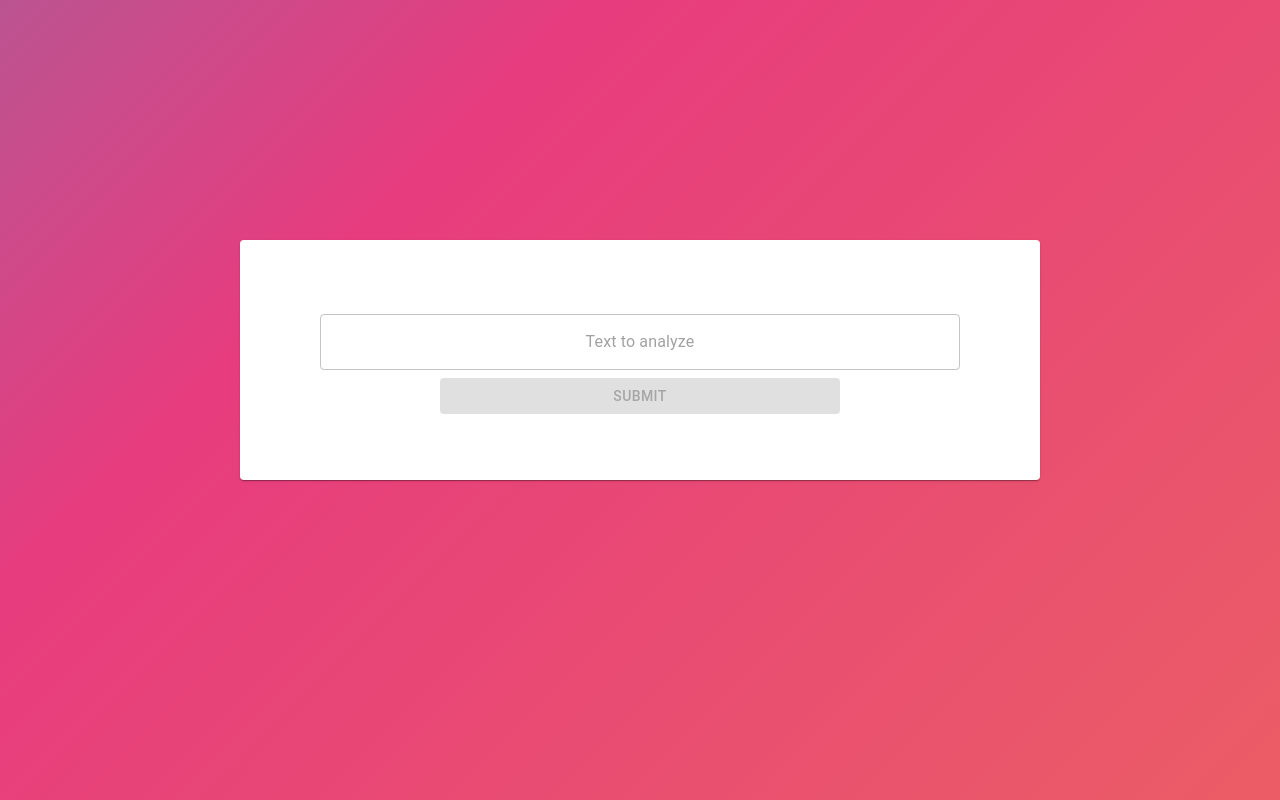
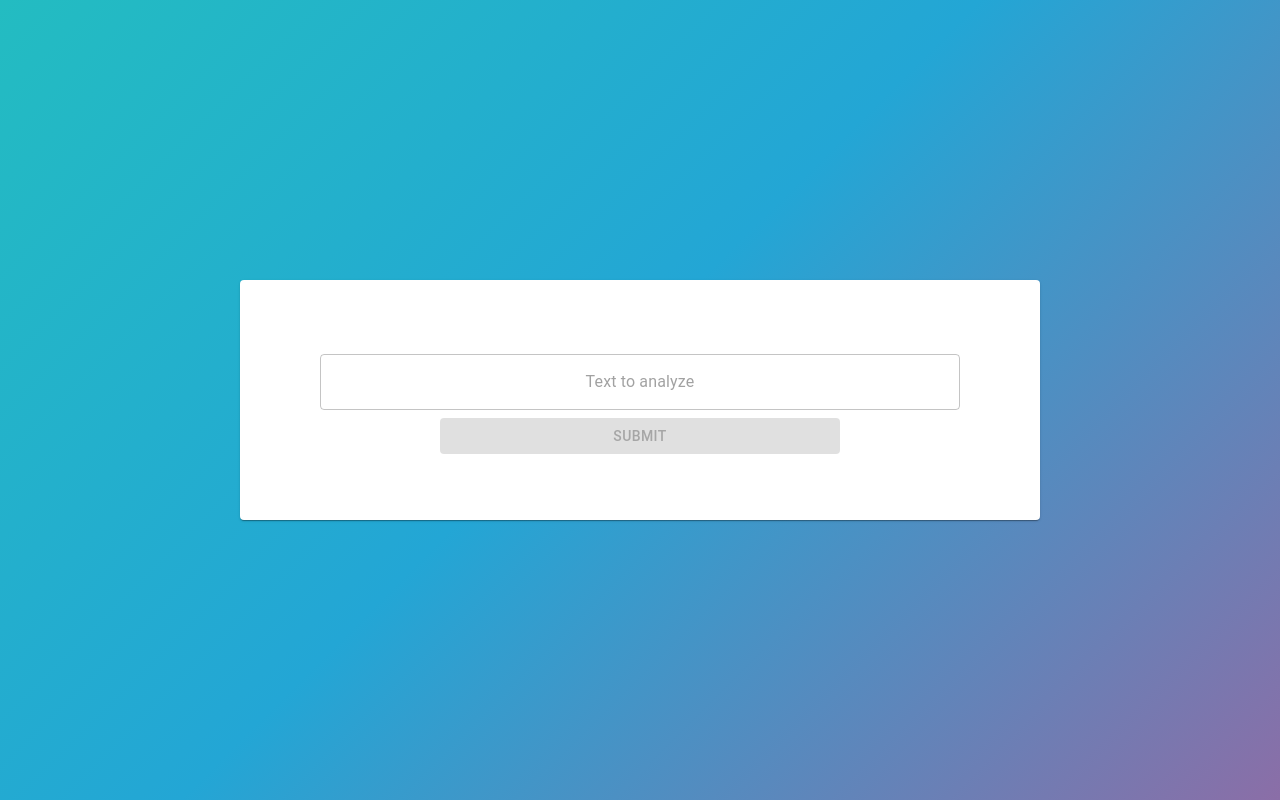
Before and after one commit to Gustafssonz/refappDemo, a React (Create React App) app: page / in a window 1280 px wide. Built offline with nearby package versions, Linux system fonts and the light colour scheme.

Commit message:
refactor the App into CardComponent

```diff
--- a/src/App.tsx
+++ b/src/App.tsx
@@ -4,7 +4,8 @@ import { useState } from 'react';
 import InputBox from 'components/InputBox';
 import OutputBox from 'components/OutputBox';
 import IData from 'models/IData';
-import { Card, CardContent, CircularProgress, makeStyles, Slide } from '@material-ui/core';
+import { Button, Card, CardContent, CircularProgress, createMuiTheme, CssBaseline, makeStyles, MuiThemeProvider, Slide } from '@material-ui/core';
+import CardComponent from 'components/CardComponent';
 
 const useStyles = makeStyles(() => ({
   app: {
@@ -12,57 +13,22 @@ const useStyles = makeStyles(() => ({
     alignContent: 'center',
     flexWrap: 'wrap',
     justifyContent: 'center',
-
-    '& .MuiCard-root': {
-    display: 'flex',
-    alig: 'center',
-    flexDirection: 'column',
-    minWidth: '50rem',
-    minHeight: '15rem',
-    alignItems: 'center',
-    justifyContent: 'center',
-    }
+    color: '#fff',
+    background: 'linear-gradient(-45deg, #EE7752, #E73C7E, #23A6D5, #23D5AB)',
+    backgroundSize: '300% 300%',
+    animation: 'Gradient 10s ease infinite',
+    height: '100vh',
   },
 }));
 
 function App() {
+
   const classes = useStyles();
 
+  return (
 
-  // Data
-  const dataTest: IData = { numLetters: 0, numWords: 0 }
-  const [data, setData] = useState("");
-  const [results, setResults] = useState(dataTest);
-  const [isLoading, setLoading] = useState<boolean>(false);
-
-  const clickAlert = async () => {
-    setLoading(true);
-    const value = await analyzeText(data);
-    setLoading(false);
-    setResults(value);
-  }
-
-  const handleChange = (event: React.ChangeEvent<HTMLTextAreaElement>) => {
-    setData(event.target.value)
-  }
-
-  if (isLoading) {
-    return (
-      <div className={classes.app}>
-        <Card className={classes.app}>
-            <CircularProgress />
-        </Card>
-      </div>
-    );
-  }
-  return (
     <div className={classes.app}>
-      <Card>
-        {results.numLetters === 0 ?
-          <InputBox handleClick={() => clickAlert()} handleChange={(e) => handleChange(e)} currentData={data} /> :
-          <OutputBox data={results} />
-        }
-      </Card>
+      <CardComponent />
     </div>
   );
 }
--- /dev/null
+++ b/src/components/CardComponent.tsx
@@ -0,0 +1,76 @@
+import React from 'react';
+import { analyzeText } from '../analysis'
+import { useState } from 'react';
+import InputBox from 'components/InputBox';
+import OutputBox from 'components/OutputBox';
+import IData from 'models/IData';
+import { Button, Card, CardContent, CircularProgress, createMuiTheme, CssBaseline, makeStyles, MuiThemeProvider, Slide } from '@material-ui/core';
+
+const useStyles = makeStyles(() => ({
+  app: {
+    display: 'flex',
+    alignContent: 'center',
+    flexWrap: 'wrap',
+    justifyContent: 'center',
+
+    '& .MuiCard-root': {
+    display: 'flex',
+    alig: 'center',
+    flexDirection: 'column',
+    minWidth: '50rem',
+    minHeight: '15rem',
+    alignItems: 'center',
+    justifyContent: 'center',
+    }
+  },
+}));
+
+const CardComponent = () => {
+
+  const classes = useStyles();
+
+
+  // Data
+  const dataTest: IData = { numLetters: 0, numWords: 0 }
+  const [data, setData] = useState("");
+  const [results, setResults] = useState(dataTest);
+  const [isLoading, setLoading] = useState<boolean>(false);
+  const [light, setLight] = React.useState(true);
+
+
+  const clickAlert = async () => {
+    setLoading(true);
+    const value = await analyzeText(data);
+    setLoading(false);
+    setResults(value);
+  }
+
+  const handleChange = (event: React.ChangeEvent<HTMLTextAreaElement>) => {
+    setData(event.target.value)
+  }
+
+  if (isLoading) {
+    return (
+
+      <div className={classes.app}>
+        <Card className={classes.app}>
+            <CircularProgress />
+        </Card>
+      </div>
+
+    );
+  }
+  return (
+
+    <div className={classes.app}>
+      <Card>
+        {results.numLetters === 0 ?
+          <InputBox handleClick={() => clickAlert()} handleChange={(e) => handleChange(e)} currentData={data} /> :
+          <OutputBox data={results} />
+        }
+      </Card>
+    </div>
+  );
+}
+
+export default CardComponent;
--- a/src/index.css
+++ b/src/index.css
@@ -7,19 +7,6 @@ body {
   -moz-osx-font-smoothing: grayscale;
 }
 
-html,
-body,
-#root,
-#root>div {
-  width: 100wh;
-  height: 90vh;
-  color: #fff;
-  background: linear-gradient(-45deg, #EE7752, #E73C7E, #23A6D5, #23D5AB);
-  background-size: 400% 400%;
-  -webkit-animation: Gradient 15s ease infinite;
-  -moz-animation: Gradient 15s ease infinite;
-  animation: Gradient 15s ease infinite;
-}
 
 @-webkit-keyframes Gradient {
   0% {
```
